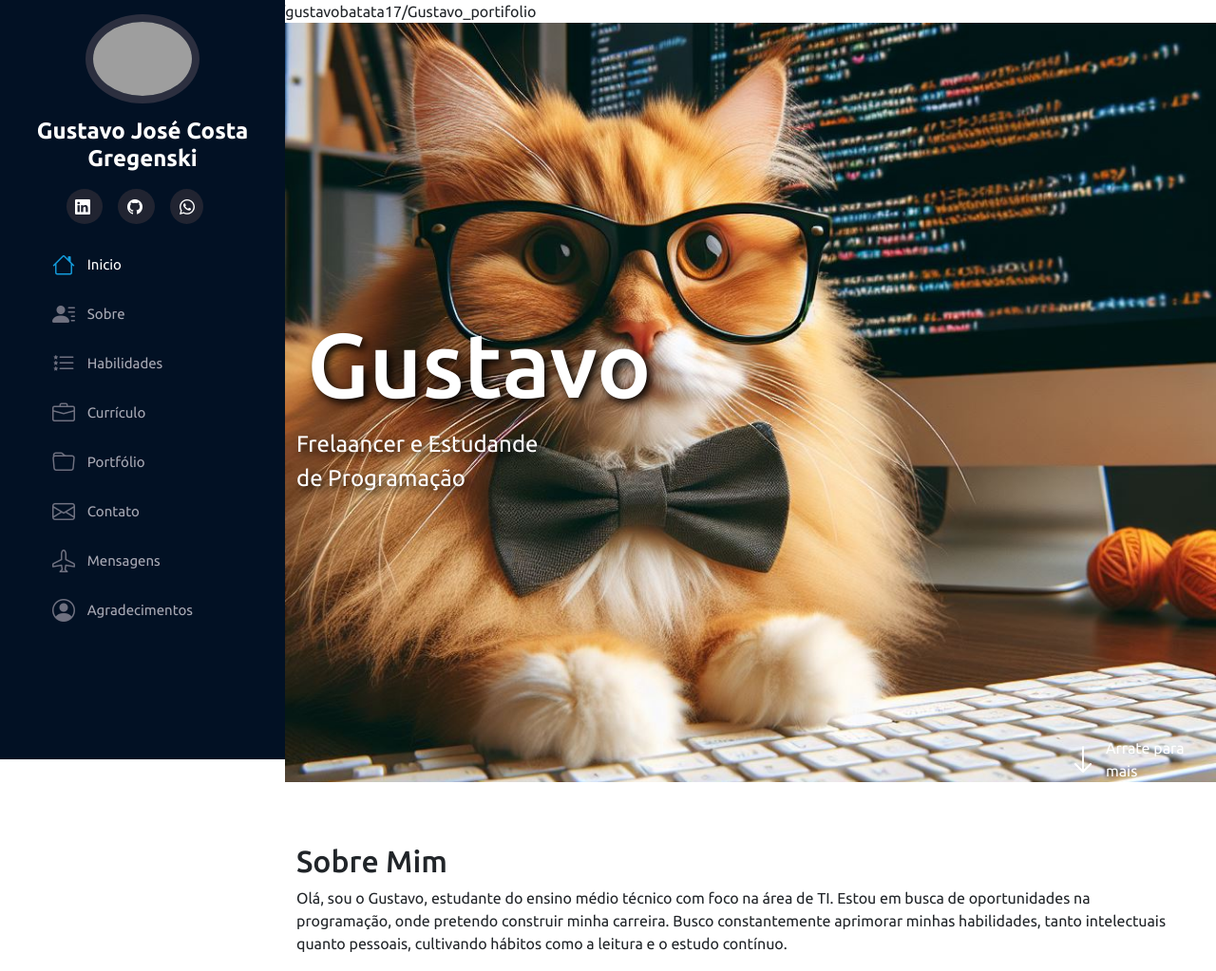
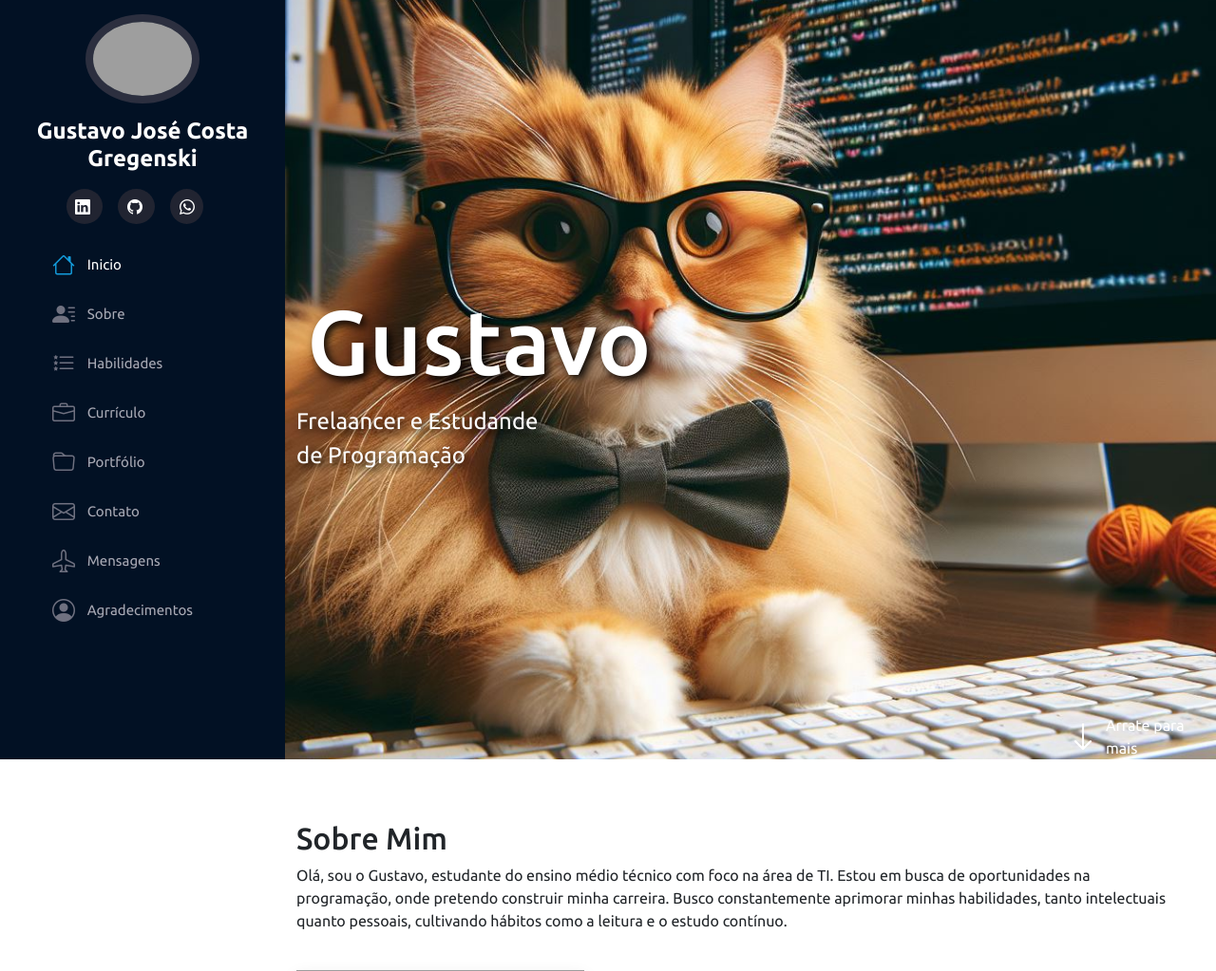
Before and after one commit to gustavobatata17/Gustavo_portifolio, a Flask app: page / in a window 1280 px wide. Shown: the top 1023 px of the page at 95% size. Run offline with Flask 3, Linux system fonts and the light colour scheme; some libraries are stand-ins or nearby versions; grey boxes are pictures that could not be loaded.

Commit message:
Add files via upload

```diff
--- a/templates/index.html
+++ b/templates/index.html
@@ -13,7 +13,7 @@
     <title>Gustavo</title>
 </head>
 
-<body>git remote add origin https://github.com/gustavobatata17/Gustavo_portifolio
+<body>
     <!-- Menu lateral responsivo -->
     <i class="bi bi-list menu-mobile"></i>
 
@@ -285,7 +285,7 @@
                                     tanto para trabalhos acadêmicos quanto para projetos pessoais e pequenos serviços na
                                     área de desenvolvimento de sistemas. </p>
                             </div>
-                            <a class="dowload" href="../static/Gustavo José Costa Gregenski (5).pdf" download>Download Currículo</a>
+                            <a class="dowload" href="../static/curricoloDoGugu.pdf" download>Download Currículo</a>
                         </div>
                     </div>
                 </div>
```
Also changed, not shown: 1 other file.
